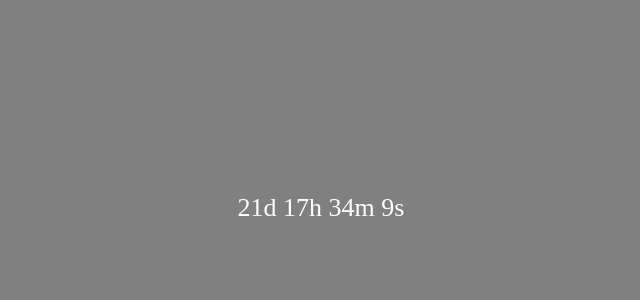
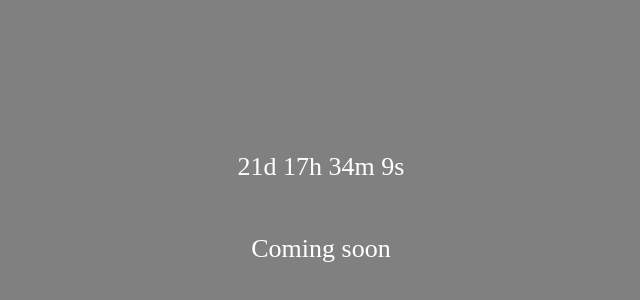
Before and after one commit to mkedir001/tester-page, a React (Create React App) app: page / in a window 1280 px wide. Shown: the part 192-492 px from the top of the page, without its empty margins (319-959 px from the left). Built offline with nearby package versions, Linux system fonts and the light colour scheme.

Commit message:
initial auto deploy test

```diff
--- a/src/App.js
+++ b/src/App.js
@@ -17,7 +17,7 @@ componentDidMount = () => {
       <div className="App">
       <header className="App-header">
       <p id="countDown"></p>
-
+      <p>Coming soon</p>
       </header>
       </div>
       )
```
